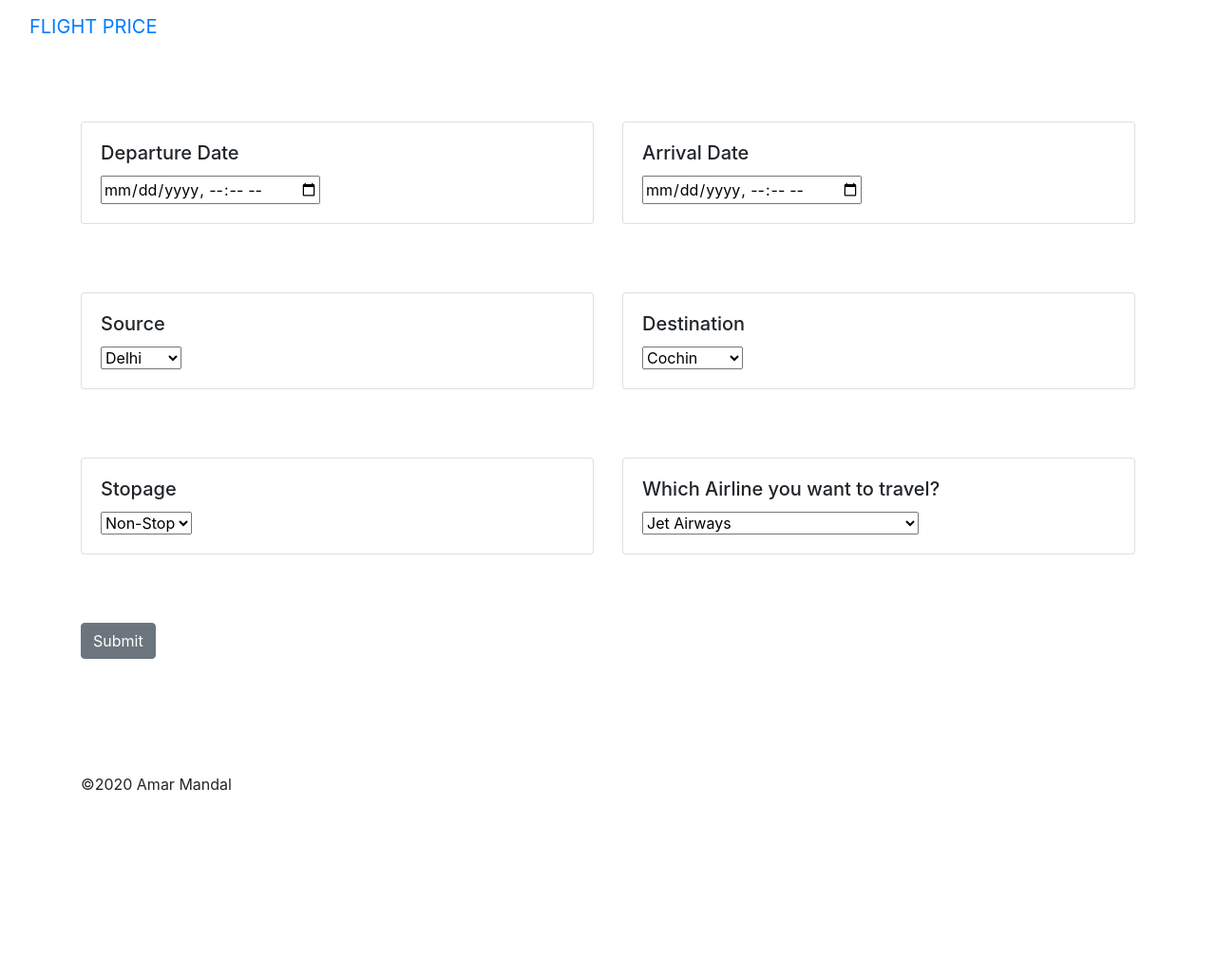
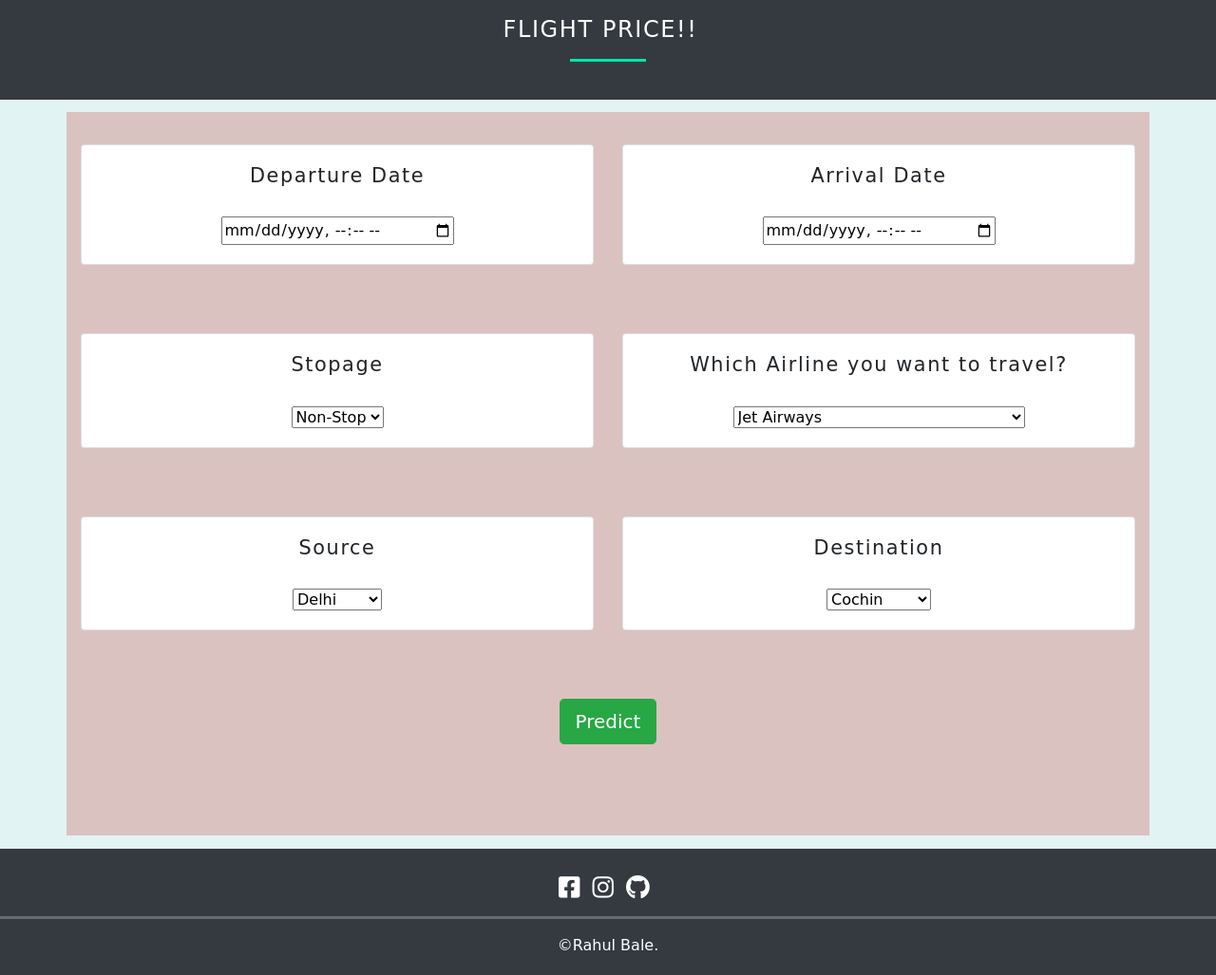
Before and after one commit to rahulbale/flight_price_prediction, a Flask app: page / in a window 1280 px wide. Shown: the whole page at 95% size. Before the commit the page ends 833 px from the top, so only its background shows below. Run offline with Flask 2, Linux system fonts and the light colour scheme; parts of the project's set-up code (start-up, migrations or seed data) failed here and were passed over; some libraries are stand-ins or nearby versions.

Commit message:
Update index.html

```diff
--- a/template/index.html
+++ b/template/index.html
@@ -7,12 +7,18 @@
 
 
     <!-- BootStrap -->
-    <link rel="stylesheet" href="https://stackpath.bootstrapcdn.com/bootstrap/4.5.0/css/bootstrap.min.css"
-        integrity="sha384-9aIt2nRpC12Uk9gS9baDl411NQApFmC26EwAOH8WgZl5MYYxFfc+NcPb1dKGj7Sk" crossorigin="anonymous">
+    <link rel="stylesheet" href="https://cdn.jsdelivr.net/npm/bootstrap@4.5.3/dist/css/bootstrap.min.css"
+          integrity="sha384-TX8t27EcRE3e/ihU7zmQxVncDAy5uIKz4rEkgIXeMed4M0jlfIDPvg6uqKI2xXr2" crossorigin="anonymous">
+
+
+    <!-- Font-awesome -->
+
+    <link rel="stylesheet" href="https://cdnjs.cloudflare.com/ajax/libs/font-awesome/5.15.1/css/all.min.css"
+          integrity="sha512-+4zCK9k+qNFUR5X+cKL9EIR+ZOhtIloNl9GIKS57V1MyNsYpYcUrUeQc9vNfzsWfV28IaLL3i96P9sdNyeRssA==" crossorigin="anonymous" />
 
 
     <!-- css -->
-    <link rel="stylesheet" href="static/css/styles.css">
+    <link rel="stylesheet" type="text/css" href="{{ url_for('static', filename='style.css') }}">
 
 
 </head>
@@ -20,10 +26,11 @@
 <body>
 
     <!-- As a heading -->
-    <nav class="navbar navbar-inverse navbar-fixed-top">
+    <nav class="navbar navbar-dark bg-dark fixed-top">
         <div class="container-fluid">
             <div class="navbar-header">
-                <a class="navbar-brand" href="/">FLIGHT PRICE</a>
+                <h1 class="navbar-brand">FLIGHT PRICE!!</h1>
+                <div class="heading-underline"></div>
             </div>
         </div>
     </nav>
@@ -31,12 +38,9 @@
     <br><br><br>
 
 
-    <div class="container">
+    <div class="container text-center">
 
-
-
-        <form action="\predict" method="post">
-
+        <form action="{{ url_for('predict')}} " method="POST">
 
             <div class="row">
                 <div class="col-sm-6">
@@ -44,60 +48,21 @@
                         <div class="card-body">
                             <h5 class="card-title">Departure Date</h5>
                             <!-- Departure -->
-                            <input type="datetime-local" name="Dep_Time" id="Dep_Time" required="required">
+                            <input type="datetime-local" name="dept_time" id="Dept_Time" required="required">
                         </div>
                     </div>
                 </div>
-                <br>
-                <br>
-                <br>
+
                 <div class="col-sm-6">
                     <div class="card">
                         <div class="card-body">
                             <h5 class="card-title">Arrival Date</h5>
                             <!-- Arrival -->
-                            <input type="datetime-local" name="Arrival_Time" id="Arrival_Time" required="required">
+                            <input type="datetime-local" name="arrival_time" id="Arrival_Time" required="required">
                         </div>
                     </div>
                 </div>
             </div>
-
-            <br>
-            <br>
-            <br>
-
-            <div class="row">
-                <div class="col-sm-6">
-                    <div class="card">
-                        <div class="card-body">
-                            <!-- Source -->
-                            <h5 class="card-title">Source</h5>
-                            <select name="Source" id="Source" required="required">
-                                <option value="Delhi">Delhi</option>
-                                <option value="Kolkata">Kolkata</option>
-                                <option value="Mumbai">Mumbai</option>
-                                <option value="Chennai">Chennai</option>
-                            </select>
-                        </div>
-                    </div>
-                </div>
-                <div class="col-sm-6">
-                    <div class="card">
-                        <div class="card-body">
-                            <h5 class="card-title">Destination</h5>
-                            <!-- Destination -->
-                            <select name="Destination" id="Destination" required="required">
-                                <option value="Cochin">Cochin</option>
-                                <option value="Delhi">Delhi</option>
-                                <option value="New Delhi">New Delhi</option>
-                                <option value="Hyderabad">Hyderabad</option>
-                                <option value="Kolkata">Kolkata</option>
-                            </select>
-                        </div>
-                    </div>
-                </div>
-            </div>
-
 
 
             <br>
@@ -125,7 +90,7 @@
                         <div class="card-body">
                             <h5 class="card-title">Which Airline you want to travel?</h5>
                             <!-- Airline -->
-                            <select name="airline" id="airline" required="required">
+                            <select name="airlines" id="airline" required="required">
                                 <option value="Jet Airways">Jet Airways</option>
                                 <option value="IndiGo">IndiGo</option>
                                 <option value="Air India">Air India</option>
@@ -134,11 +99,48 @@
                                 <option value="Vistara">Vistara</option>
                                 <option value="Air Asia">Air Asia</option>
                                 <option value="GoAir">GoAir</option>
-                                <option value="Multiple carriers Premium economy">Multiple carriers Premium economy
-                                </option>
+                                <option value="Multiple carriers Premium economy">Multiple carriers Premium economy</option>
                                 <option value="Jet Airways Business">Jet Airways Business</option>
                                 <option value="Vistara Premium economy">Vistara Premium economy</option>
                                 <option value="Trujet">Trujet</option>
+                            </select>
+                        </div>
+                    </div>
+                </div>
+            </div>
+
+            <br>
+            <br>
+            <br>
+
+            <div class="row">
+                <div class="col-sm-6">
+                    <div class="card">
+                        <div class="card-body">
+                            <!-- Source -->
+                            <h5 class="card-title">Source</h5>
+                            <select name="source" id="Source" required="required">
+                                <option value="Delhi">Delhi</option>
+                                <option value="Kolkata">Kolkata</option>
+                                <option value="Mumbai">Mumbai</option>
+                                <option value="Chennai">Chennai</option>
+                                <option value="Banglore">Banglore</option>
+                            </select>
+                        </div>
+                    </div>
+                </div>
+                <div class="col-sm-6">
+                    <div class="card">
+                        <div class="card-body">
+                            <h5 class="card-title">Destination</h5>
+                            <!-- Destination -->
+                            <select name="destination" id="Destination" required="required">
+                                <option value="Cochin">Cochin</option>
+                                <option value="Delhi">Delhi</option>
+                                <option value="Mumbai">Mumbai</option>
+                                <option value="Hyderabad">Hyderabad</option>
+                                <option value="Kolkata">Kolkata</option>
+                                <option value="Banglore">Banglore</option>
                             </select>
                         </div>
                     </div>
@@ -151,7 +153,8 @@
             <br>
             <br>
             <!-- Submit -->
-            <input type="submit" value="Submit" class="btn btn-secondary">
+            <button type="submit" value="Submit" class="btn btn-success btn-lg ">Predict</button>
+
         </form>
 
         <br>
@@ -159,24 +162,26 @@
         <h3>{{ prediction_text }}</h3>
 
         <br>
-        <br>
-        <p>©2020 Amar Mandal</p>
 
     </div>
 
 
+     <!---- Starting footer ----->
+    <footer>
+        <div class="row justify-content-center">
+            <div class="col-md-5 text-center">
+                <a href="https://www.facebook.com/rj.rock.5074" target="_blank"><i class="fab fa-facebook-square"></i></a>
+                <a href="https://www.instagram.com/_rahulbale_/" target="_blank"><i class="fab fa-instagram"></i></a>
+                <a href="https://github.com/rahulbale?tab=repositories" target="_blank"><i class="fab fa-github"></i></a>
+            </div>
+            <hr class="socket">
+                &copy;Rahul Bale.
+            </div>
+    </footer>
 
-
-    <!-- JavaScript -->
-    <script src="https://code.jquery.com/jquery-3.5.1.slim.min.js"
-        integrity="sha384-DfXdz2htPH0lsSSs5nCTpuj/zy4C+OGpamoFVy38MVBnE+IbbVYUew+OrCXaRkfj"
-        crossorigin="anonymous"></script>
-    <script src="https://cdn.jsdelivr.net/npm/popper.js@1.16.0/dist/umd/popper.min.js"
-        integrity="sha384-Q6E9RHvbIyZFJoft+2mJbHaEWldlvI9IOYy5n3zV9zzTtmI3UksdQRVvoxMfooAo"
-        crossorigin="anonymous"></script>
-    <script src="https://stackpath.bootstrapcdn.com/bootstrap/4.5.0/js/bootstrap.min.js"
-        integrity="sha384-OgVRvuATP1z7JjHLkuOU7Xw704+h835Lr+6QL9UvYjZE3Ipu6Tp75j7Bh/kR0JKI"
-        crossorigin="anonymous"></script>
+    <script src="https://code.jquery.com/jquery-3.5.1.slim.min.js" integrity="sha384-DfXdz2htPH0lsSSs5nCTpuj/zy4C+OGpamoFVy38MVBnE+IbbVYUew+OrCXaRkfj" crossorigin="anonymous"></script>
+    <script src="https://cdn.jsdelivr.net/npm/popper.js@1.16.1/dist/umd/popper.min.js" integrity="sha384-9/reFTGAW83EW2RDu2S0VKaIzap3H66lZH81PoYlFhbGU+6BZp6G7niu735Sk7lN" crossorigin="anonymous"></script>
+    <script src="https://cdn.jsdelivr.net/npm/bootstrap@4.5.3/dist/js/bootstrap.min.js" integrity="sha384-w1Q4orYjBQndcko6MimVbzY0tgp4pWB4lZ7lr30WKz0vr/aWKhXdBNmNb5D92v7s" crossorigin="anonymous"></script>
 
 </body>
 
```
